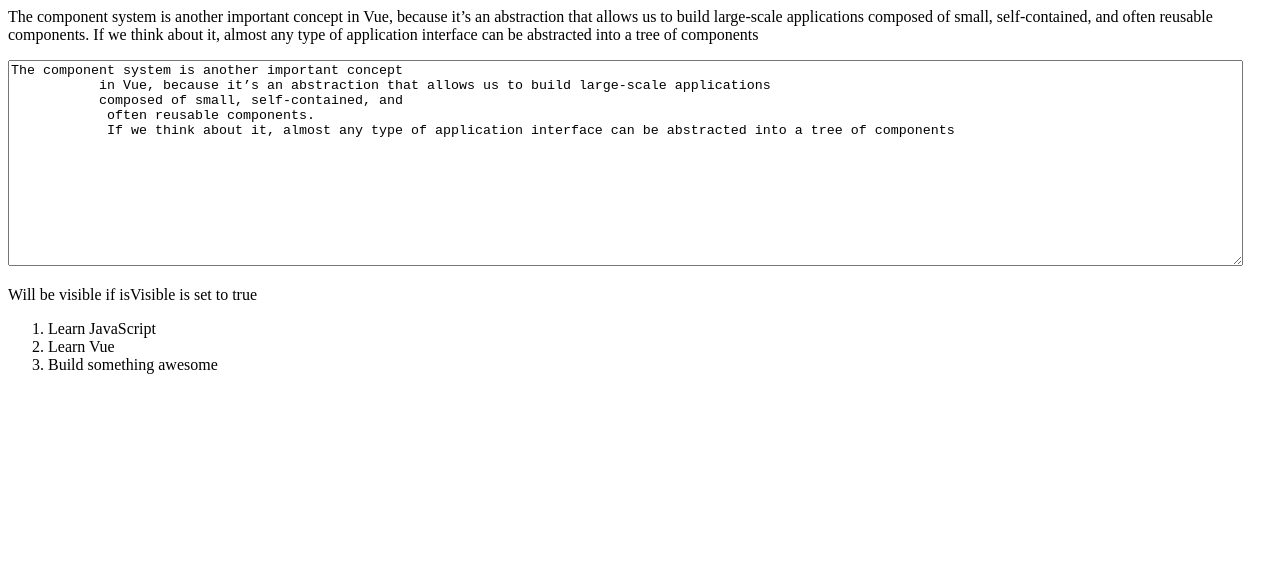
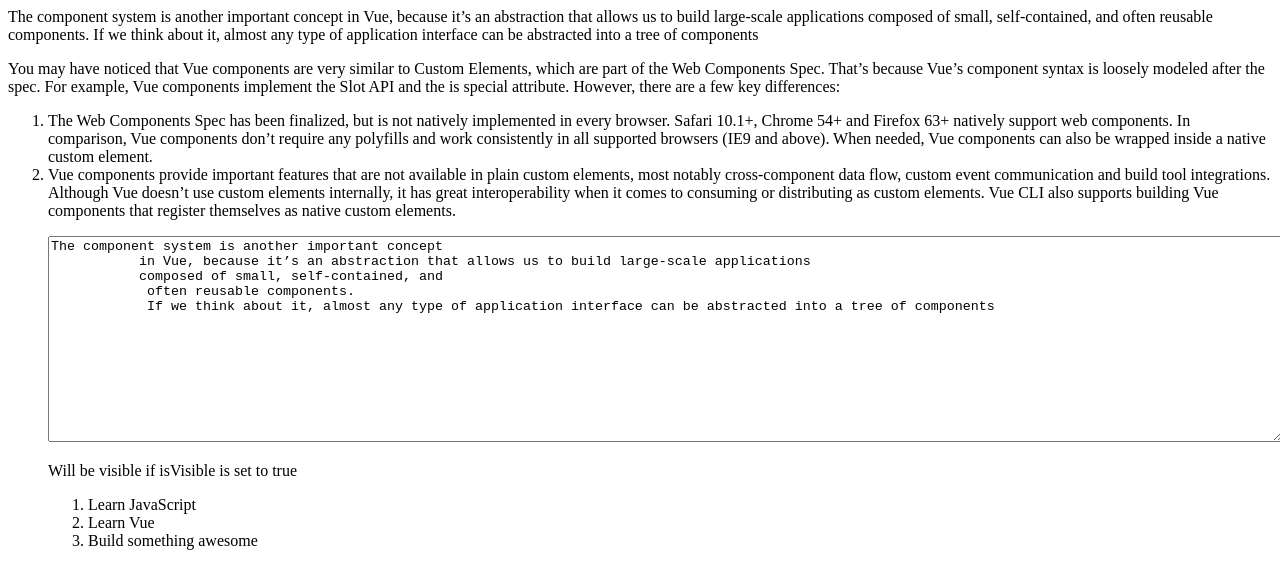
Before and after one commit to narendrasinghrathore/learning-vue, a website: page index.html in a window 1280 px wide. Drawn offline with nearby package versions, Linux system fonts and the light colour scheme.

Commit message:
Custom elements

```diff
--- a/index.html
+++ b/index.html
@@ -7,7 +7,27 @@
   <body>
     <div id="app">
       {{ message }}
-
+      <p>
+        You may have noticed that Vue components are very similar to Custom
+        Elements, which are part of the Web Components Spec. That’s because
+        Vue’s component syntax is loosely modeled after the spec. For example,
+        Vue components implement the Slot API and the is special attribute.
+        However, there are a few key differences:
+        <ol><li>The Web Components Spec has
+        been finalized, but is not natively implemented in every browser. Safari
+        10.1+, Chrome 54+ and Firefox 63+ natively support web components. In
+        comparison, Vue components don’t require any polyfills and work
+        consistently in all supported browsers (IE9 and above). When needed, Vue
+        components can also be wrapped inside a native custom element.</li>
+        <li>Vue
+        components provide important features that are not available in plain
+        custom elements, most notably cross-component data flow, custom event
+        communication and build tool integrations. Although Vue doesn’t use
+        custom elements internally, it has great interoperability when it comes
+        to consuming or distributing as custom elements. Vue CLI also supports
+        building Vue components that register themselves as native custom
+        elements.</li>
+      </p>
       <p>
         <textarea
           v-model="message"
```
